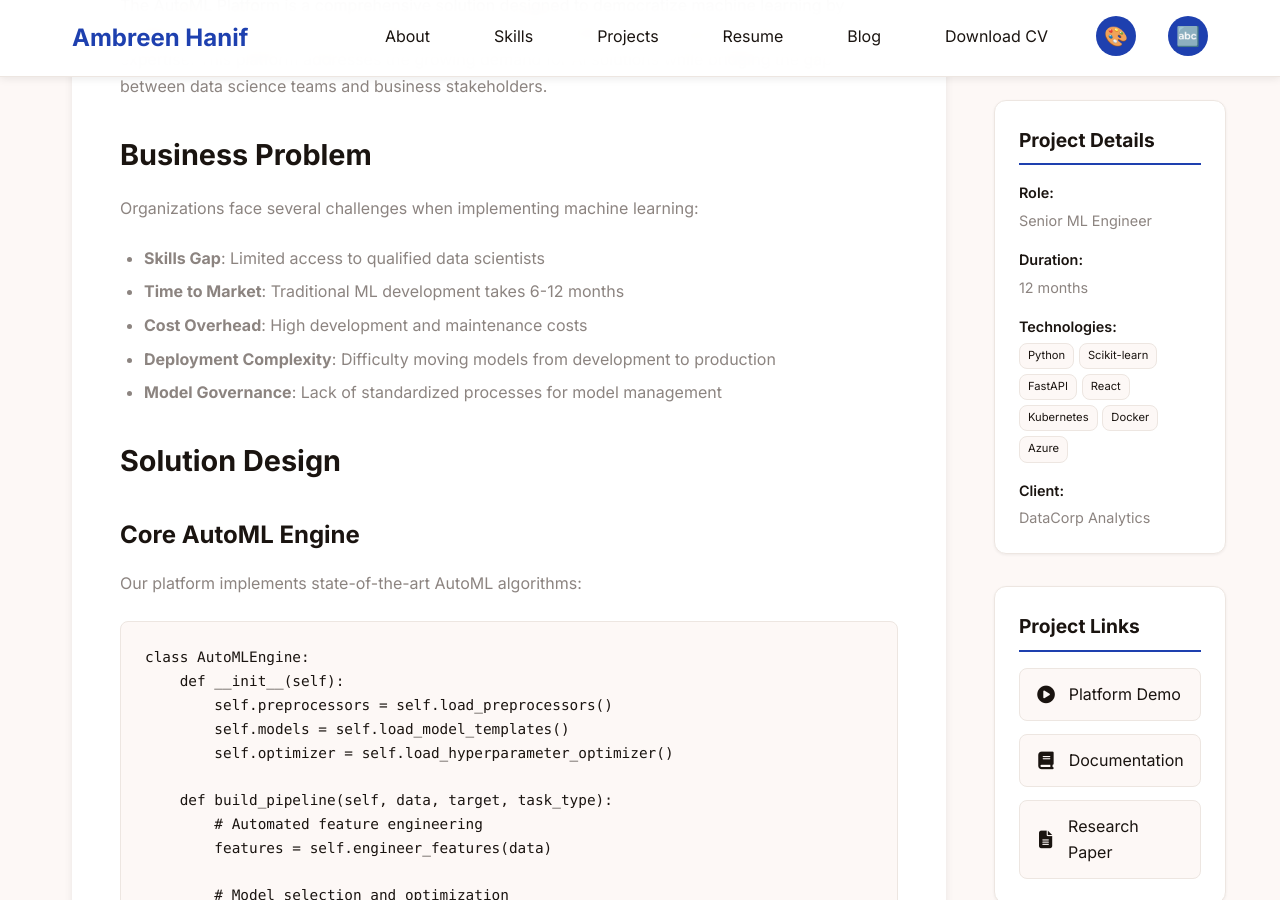
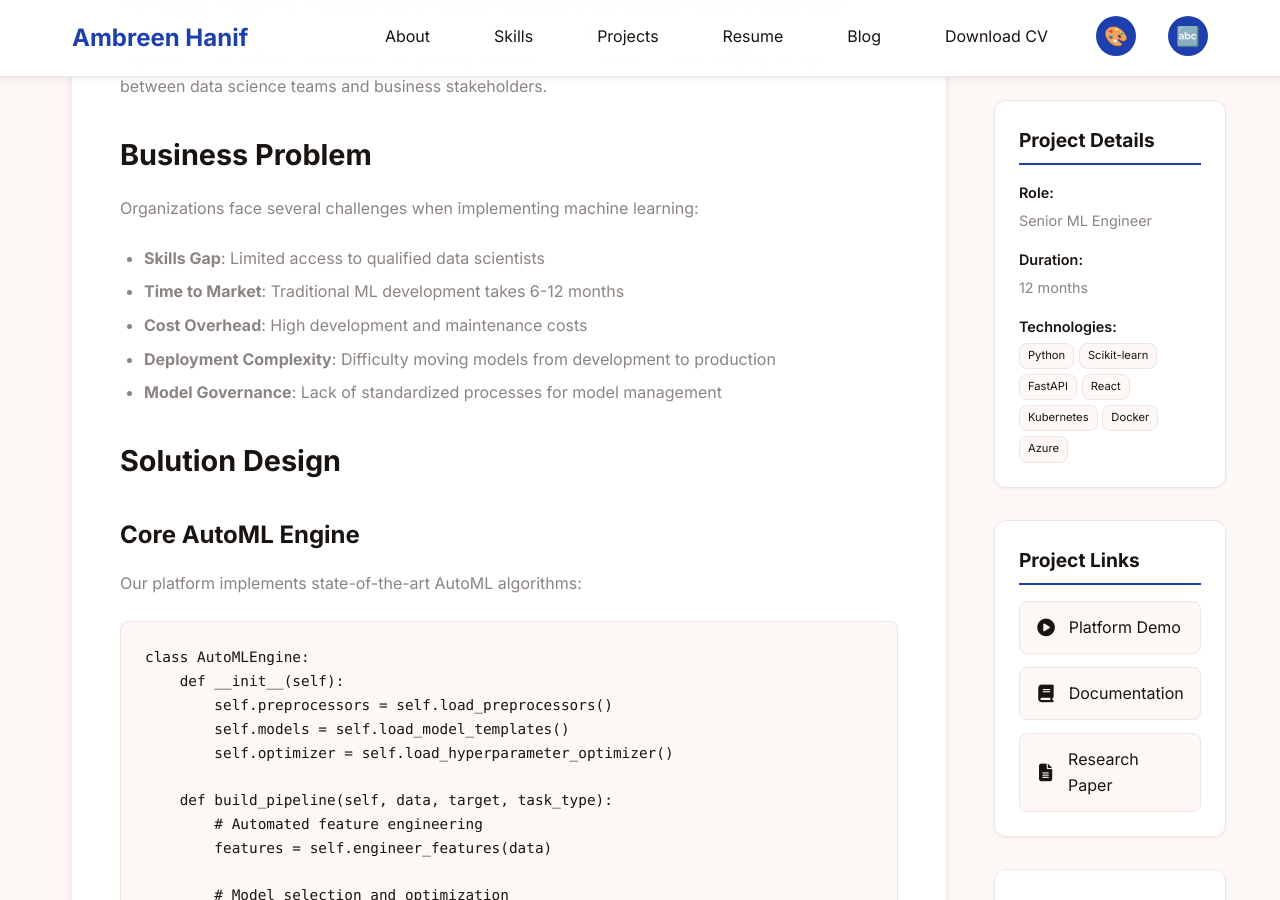
Before and after one commit to umberH/umberH.github.io, a Jekyll site: the page built from _projects/automl-platform.md, in a window 1280 px wide and 900 px high, scrolled down 936 px. Built offline with Jekyll 4.4.1, drawn with Linux system fonts in a browser that asks for light colours.

Commit message:
Remove client information from automl-platform.md
Removed client information from project details.

```diff
--- a/_projects/automl-platform.md
+++ b/_projects/automl-platform.md
@@ -8,7 +8,6 @@ date: 2024-03-20
 tags: [AutoML, Machine Learning, Platform, Business Intelligence, MLOps]
 role: Senior ML Engineer
 duration: 12 months
-client: DataCorp Analytics
 technologies: [Python, Scikit-learn, FastAPI, React, Kubernetes, Docker, Azure]
 image: /assets/images/projects/automl-platform-hero.jpg
 links:
```
